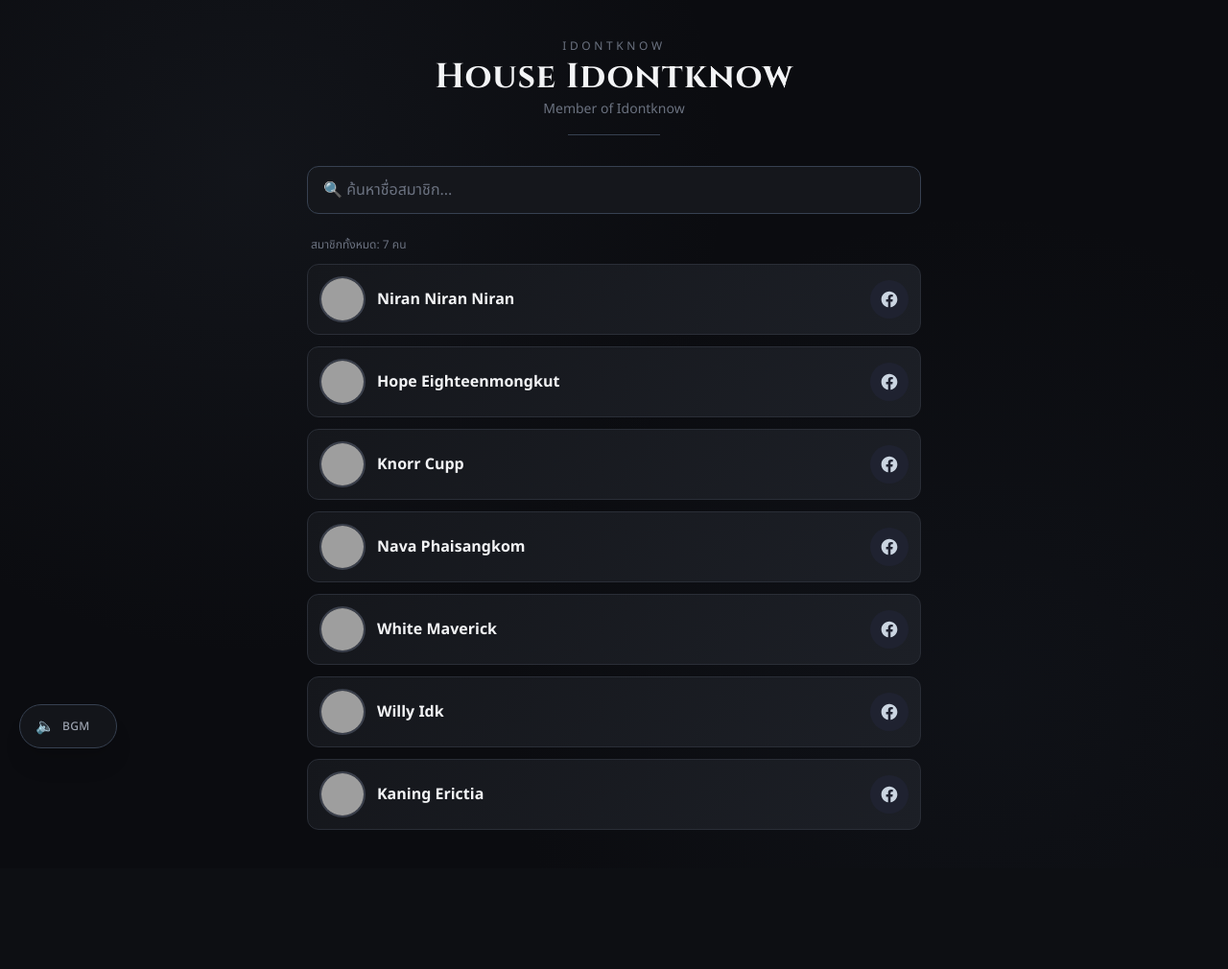
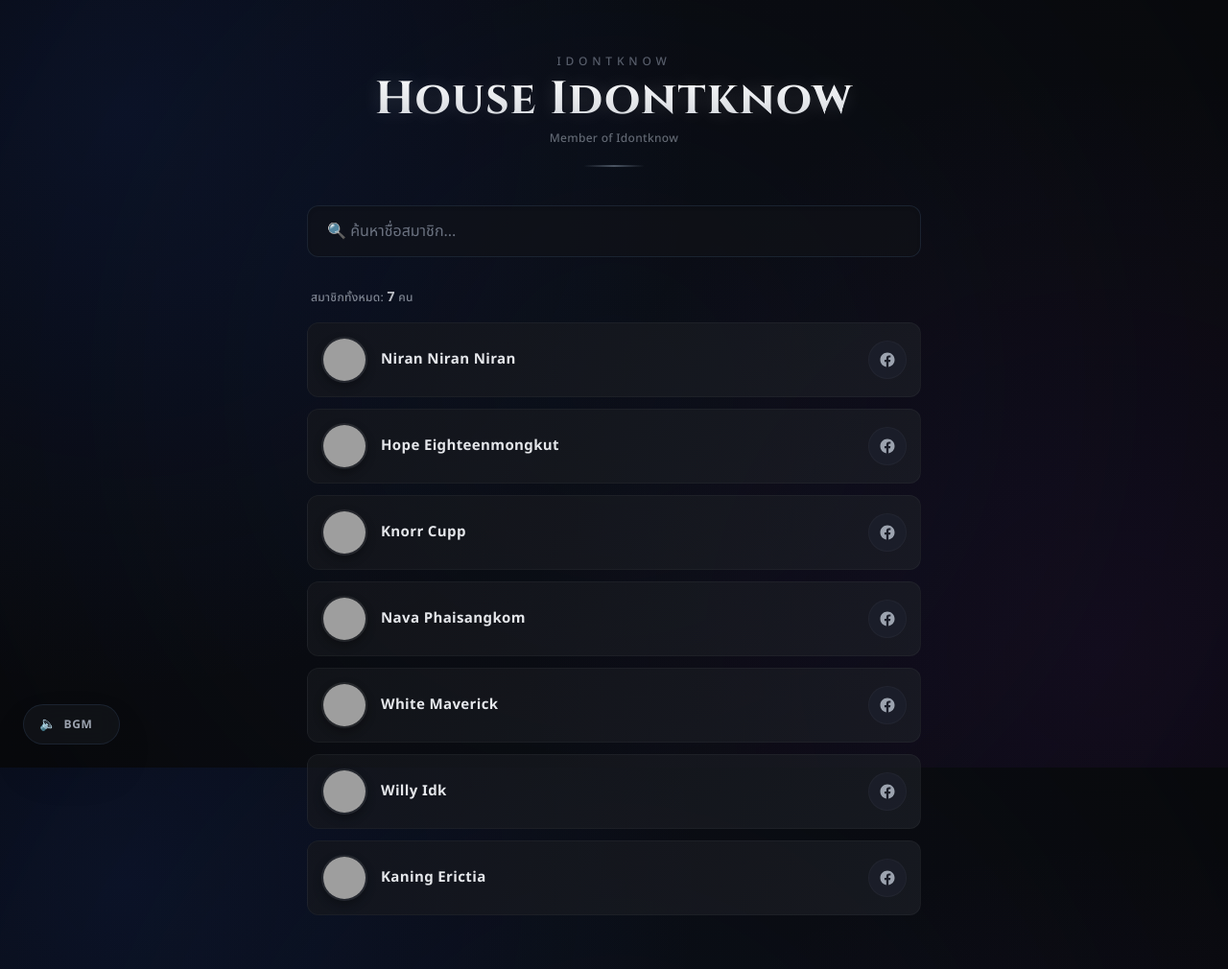
Before and after one commit to wisassitwinson-eng/fivem-family, a PHP site: page / in a window 1280 px wide. Shown: the whole page at 96% size. Before the commit the page ends 865 px from the top, so only its background shows below. Run offline with PHP 8.4, Linux system fonts and the light colour scheme; data comes from the database, SQL or seed files in the repository; some libraries are stand-ins or nearby versions; grey boxes are pictures that could not be loaded.

Commit message:
Update index.php

```diff
--- a/index.php
+++ b/index.php
@@ -2,12 +2,11 @@
 
 /**
  * index.php
- * หน้าแสดงรายชื่อสมาชิกตระกูล + ค้นหาแบบ Real-time
+ * หน้าแสดงรายชื่อสมาชิกตระกูล + ค้นหาแบบ Real-time (UI Premium Edition)
  */
 require_once 'db.php';
 
 // โหลดรายชื่อทั้งหมดตอนเปิดหน้าแรก (ก่อนพิมพ์ค้นหา)
-// เรียงคนที่ปักหมุด (pin_order ไม่เป็น NULL) ไว้บนสุดตามเลขน้อย->มาก แล้วตามด้วยคนที่เหลือเรียงตามชื่อ A-Z
 $sql = "SELECT id, name, facebook_url, avatar_url, pin_order FROM members
         ORDER BY (pin_order IS NULL) ASC, pin_order ASC, name ASC";
 $result = $conn->query($sql);
@@ -31,88 +30,120 @@
     <style>
         body {
             font-family: 'Noto Sans Thai', sans-serif;
-            background-color: #0b0c10;
+            background-color: #08090c;
+            /* อัปเกรดแบล็คกราวให้เนียนและมีมิติออร่าลึกขึ้น */
             background-image:
-                radial-gradient(circle at 20% 20%, rgba(60, 70, 85, 0.15) 0%, transparent 40%),
-                radial-gradient(circle at 80% 80%, rgba(40, 50, 65, 0.15) 0%, transparent 40%);
+                radial-gradient(circle at 10% 15%, rgba(29, 78, 216, 0.12) 0%, transparent 45%),
+                radial-gradient(circle at 90% 85%, rgba(88, 28, 135, 0.12) 0%, transparent 45%),
+                radial-gradient(circle at 50% 50%, rgba(15, 23, 42, 0.4) 0%, #08090c 100%);
+            background-attachment: fixed;
         }
 
         .font-house {
             font-family: 'Cinzel', serif;
+            text-shadow: 0 0 20px rgba(255, 255, 255, 0.15);
         }
 
+        /* การ์ดสไตล์กระจกโปร่งแสงหรู ๆ (Glassmorphism) */
         .card-row {
-            background: linear-gradient(135deg, #15171c 0%, #1c1f26 100%);
-            border: 1px solid #2a2e37;
-            transition: all 0.25s ease;
+            background: linear-gradient(135deg, rgba(21, 23, 28, 0.7) 0%, rgba(28, 31, 38, 0.7) 100%);
+            border: 1px solid rgba(255, 255, 255, 0.04);
+            backdrop-blur: 12px;
+            transition: all 0.3s cubic-bezier(0.25, 0.8, 0.25, 1);
         }
 
+        /* ลูกเล่น Hover ขอบเรืองแสงพร้อมดันมิติกล่อง */
         .card-row:hover {
-            border-color: #4a5568;
-            box-shadow: 0 0 18px rgba(120, 140, 170, 0.12);
-            transform: translateY(-1px);
+            border-color: rgba(255, 255, 255, 0.15);
+            box-shadow: 0 10px 25px -5px rgba(0, 0, 0, 0.5), 0 0 20px rgba(255, 255, 255, 0.03);
+            transform: translateY(-2px);
+            background: linear-gradient(135deg, rgba(26, 29, 36, 0.8) 0%, rgba(33, 37, 46, 0.8) 100%);
         }
 
         .avatar-ring {
-            border: 2px solid #3a3f4b;
+            border: 2px solid rgba(255, 255, 255, 0.08);
+            box-shadow: 0 4px 10px rgba(0, 0, 0, 0.3);
+            transition: all 0.3s ease;
+        }
+
+        .card-row:hover .avatar-ring {
+            border-color: rgba(255, 255, 255, 0.3);
+            transform: scale(1.04);
         }
 
         .fb-btn {
-            background-color: #1f2230;
-            transition: all 0.2s ease;
+            background-color: rgba(31, 34, 48, 0.6);
+            border: 1px solid rgba(255, 255, 255, 0.03);
+            transition: all 0.25s cubic-bezier(0.4, 0, 0.2, 1);
         }
 
         .fb-btn:hover {
-            background-color: #3b5998;
-            transform: scale(1.08);
+            background-color: #1877f2;
+            border-color: #1877f2;
+            box-shadow: 0 0 15px rgba(24, 119, 242, 0.4);
+            transform: translateY(-2px) scale(1.05);
+        }
+
+        /* แอนิเมชันตอนโหลดหน้าเว็บละมุน ๆ */
+        @keyframes fadeInUp {
+            from { opacity: 0; transform: translateY(15px); }
+            to { opacity: 1; transform: translateY(0); }
+        }
+
+        .animate-fade-in-up {
+            animation: fadeInUp 0.6s cubic-bezier(0.16, 1, 0.3, 1) forwards;
         }
 
         ::-webkit-scrollbar {
-            width: 8px;
+            width: 6px;
         }
 
         ::-webkit-scrollbar-track {
-            background: #0b0c10;
+            background: #08090c;
         }
 
         ::-webkit-scrollbar-thumb {
-            background: #2a2e37;
-            border-radius: 4px;
+            background: #1f222a;
+            border-radius: 10px;
+        }
+
+        ::-webkit-scrollbar-thumb:hover {
+            background: #2d313c;
         }
     </style>
 </head>
 
-<body class="min-h-screen text-gray-200">
+<body class="min-h-screen text-gray-200 antialiased selection:bg-gray-700 selection:text-white">
 
-    <div class="max-w-2xl mx-auto py-10 px-4">
+    <div class="max-w-2xl mx-auto py-14 px-4 animate-fade-in-up">
 
-        <div class="text-center mb-8">
-            <p class="text-gray-500 text-xs uppercase tracking-[0.3em] mb-1">Idontknow</p>
-            <h1 class="font-house text-3xl md:text-4xl font-bold text-gray-100 tracking-wide">
+        <div class="text-center mb-10">
+            <p class="text-gray-500 text-xs uppercase tracking-[0.4em] mb-2 font-medium opacity-80">Idontknow</p>
+            <h1 class="font-house text-4xl md:text-5xl font-bold bg-clip-text text-transparent bg-gradient-to-b from-gray-50 to-gray-300 tracking-wide">
                 House Idontknow
             </h1>
-            <p class="text-gray-500 text-sm mt-1">Member of Idontknow</p>
-            <div class="w-24 h-px bg-gray-700 mx-auto mt-4"></div>
+            <p class="text-gray-400 text-xs font-medium tracking-wide opacity-60 mt-2">Member of Idontknow</p>
+            <div class="w-16 h-[2px] bg-gradient-to-r from-transparent via-gray-600 to-transparent mx-auto mt-5"></div>
         </div>
 
-        <div class="relative mb-6">
+        <div class="relative mb-8">
             <input
                 type="text"
                 id="searchInput"
                 placeholder="🔍 ค้นหาชื่อสมาชิก..."
-                class="w-full bg-[#15171c] border border-gray-700 text-gray-200 placeholder-gray-500
-                   rounded-xl py-3 px-4 focus:outline-none focus:ring-2 focus:ring-gray-500
-                   focus:border-gray-500 transition"
+                class="w-full bg-[#111318]/60 border border-gray-800/80 text-gray-100 placeholder-gray-500
+                   rounded-xl py-3.5 px-5 focus:outline-none focus:ring-1 focus:ring-gray-600
+                   focus:border-gray-600 transition backdrop-blur-md shadow-inner"
                 autocomplete="off">
         </div>
 
-        <p class="text-gray-500 text-xs mb-3 px-1">
-            สมาชิกทั้งหมด: <span id="memberCount"><?= count($members) ?></span> คน
+        <p class="text-gray-400 text-xs font-medium mb-4 px-1 tracking-wide opacity-80">
+            สมาชิกทั้งหมด: <span id="memberCount" class="text-gray-200 font-bold text-sm"><?= count($members) ?></span> คน
         </p>
 
         <div id="memberList" class="space-y-3">
             <?php if (count($members) === 0): ?>
-                <p class="text-center text-gray-500 py-10">ยังไม่มีสมาชิกในตระกูล</p>
+                <p class="text-center text-gray-500 py-12 bg-[#111318]/30 rounded-xl border border-gray-900">ยังไม่มีสมาชิกในตระกูล</p>
             <?php else: ?>
                 <?php foreach ($members as $m): ?>
                     <?php
@@ -120,17 +151,17 @@
                     $fb   = htmlspecialchars($m['facebook_url']);
                     $avatar = htmlspecialchars($m['avatar_url'] ?: 'https://i.pravatar.cc/150?u=' . $m['id']);
                     ?>
-                    <div class="card-row rounded-xl p-3 flex items-center justify-between gap-3">
-                        <div class="flex items-center gap-3 min-w-0">
+                    <div class="card-row rounded-xl p-3.5 flex items-center justify-between gap-4">
+                        <div class="flex items-center gap-3.5 min-w-0">
                             <img src="<?= $avatar ?>" alt="<?= $name ?>" referrerpolicy="no-referrer"
                                 class="w-12 h-12 rounded-full object-cover avatar-ring flex-shrink-0">
                             <div class="min-w-0">
                                 <?php if ($fb): ?>
-                                    <a href="<?= $fb ?>" target="_blank" rel="noopener noreferrer" class="hover:underline">
-                                        <p class="font-bold text-gray-100 truncate"><?= $name ?></p>
+                                    <a href="<?= $fb ?>" target="_blank" rel="noopener noreferrer" class="hover:text-white transition-colors duration-200">
+                                        <p class="font-bold text-[15px] text-gray-200 truncate tracking-wide"><?= $name ?></p>
                                     </a>
                                 <?php else: ?>
-                                    <p class="font-bold text-gray-100 truncate"><?= $name ?></p>
+                                    <p class="font-bold text-[15px] text-gray-200 truncate tracking-wide"><?= $name ?></p>
                                 <?php endif; ?>
                             </div>
                         </div>
@@ -138,7 +169,7 @@
                             <a href="<?= $fb ?>" target="_blank" rel="noopener noreferrer"
                                 class="fb-btn w-10 h-10 rounded-full flex items-center justify-center flex-shrink-0"
                                 title="เปิดโปรไฟล์ Facebook">
-                                <svg xmlns="http://www.w3.org/2000/svg" viewBox="0 0 24 24" fill="#cbd5e1" class="w-5 h-5">
+                                <svg xmlns="http://www.w3.org/2000/svg" viewBox="0 0 24 24" fill="currentColor" class="w-[18px] h-[18px] text-gray-400 group-hover:text-white">
                                     <path d="M22 12.06C22 6.5 17.52 2 12 2S2 6.5 2 12.06c0 5 3.66 9.15 8.44 9.94v-7.03H7.9v-2.91h2.54V9.84c0-2.5 1.49-3.89 3.78-3.89 1.1 0 2.24.2 2.24.2v2.46h-1.26c-1.24 0-1.63.77-1.63 1.56v1.87h2.78l-.44 2.91h-2.34V22c4.78-.79 8.44-4.94 8.44-9.94z" />
                                 </svg>
                             </a>
@@ -152,13 +183,13 @@
     <div id="youtube-player" class="hidden"></div>
     <script src="https://www.youtube.com/iframe_api"></script>
 
-    <div class="fixed bottom-5 left-5 z-50 flex items-center gap-3 bg-[#15171c]/90 border border-gray-700 py-2.5 px-4 rounded-full shadow-xl backdrop-blur-sm group transition-all duration-300">
-        <button id="music-toggle" class="text-gray-300 hover:text-white flex items-center gap-2" title="เปิด/ปิดเพลง">
-            <span id="music-icon" class="text-base transition-transform active:scale-90">🔈</span>
-            <span class="text-xs font-medium tracking-wide text-gray-400 select-none">BGM</span>
+    <div class="fixed bottom-6 left-6 z-50 flex items-center gap-3 bg-[#111318]/90 border border-gray-800/80 py-2.5 px-4 rounded-full shadow-2xl backdrop-blur-md group transition-all duration-300 hover:border-gray-700">
+        <button id="music-toggle" class="text-gray-400 hover:text-white flex items-center gap-2 transition-colors duration-200" title="เปิด/ปิดเพลง">
+            <span id="music-icon" class="text-sm transition-transform active:scale-90">🔈</span>
+            <span class="text-xs font-semibold tracking-wider text-gray-400 select-none">BGM</span>
         </button>
         <input type="range" id="volume-slider" min="0" max="100" value="30"
-            class="w-0 opacity-0 group-hover:w-20 group-hover:opacity-100 h-1 bg-gray-700 rounded-lg appearance-none cursor-pointer accent-gray-400 transition-all duration-300"
+            class="w-0 opacity-0 group-hover:w-20 group-hover:opacity-100 h-1 bg-gray-800 rounded-lg appearance-none cursor-pointer accent-gray-400 transition-all duration-300"
             title="ปรับระดับเสียง">
     </div>
 
@@ -188,11 +219,9 @@
             const icon = document.getElementById('music-icon');
             const volumeSlider = document.getElementById('volume-slider');
 
-            // ตั้งระดับเสียงเริ่มต้นไว้ซอฟต์ ๆ ที่ 30% จะได้ไม่ดังเกินไปตอนกดเปิดครั้งแรก
             event.target.setVolume(30);
             volumeSlider.value = 30;
 
-            // ระบบคลิกปุ่มเปิด-ปิดเพลง
             toggleBtn.addEventListener('click', () => {
                 if (!isPlaying) {
                     player.playVideo();
@@ -205,7 +234,6 @@
                 }
             });
 
-            // ระบบเลื่อนสไลเดอร์เพื่อเพิ่ม-ลดระดับเสียงแบบเรียลไทม์
             volumeSlider.addEventListener('input', (e) => {
                 const vol = e.target.value;
                 player.setVolume(vol);
@@ -214,7 +242,6 @@
                 }
             });
 
-            // ฟังก์ชันคอยเปลี่ยนหน้าตาไอคอนลำโพงตามระดับความดังเสียง
             function updateIcon(vol) {
                 if (vol == 0) {
                     icon.innerText = '🔇';
@@ -228,6 +255,7 @@
             }
         }
     </script>
+
     <script>
         const searchInput = document.getElementById('searchInput');
         const memberList = document.getElementById('memberList');
@@ -242,7 +270,7 @@
 
         function renderMembers(members) {
             if (members.length === 0) {
-                memberList.innerHTML = '<p class="text-center text-gray-500 py-10">ไม่พบสมาชิกที่ค้นหา</p>';
+                memberList.innerHTML = '<p class="text-center text-gray-500 py-12 bg-[#111318]/30 rounded-xl border border-gray-900">ไม่พบสมาชิกที่ค้นหา</p>';
                 memberCount.textContent = 0;
                 return;
             }
@@ -258,19 +286,19 @@
             <a href="${fb}" target="_blank" rel="noopener noreferrer"
                class="fb-btn w-10 h-10 rounded-full flex items-center justify-center flex-shrink-0"
                title="เปิดโปรไฟล์ Facebook">
-                <svg xmlns="http://www.w3.org/2000/svg" viewBox="0 0 24 24" fill="#cbd5e1" class="w-5 h-5">
+                <svg xmlns="http://www.w3.org/2000/svg" viewBox="0 0 24 24" fill="currentColor" class="w-[18px] h-[18px] text-gray-400">
                     <path d="M22 12.06C22 6.5 17.52 2 12 2S2 6.5 2 12.06c0 5 3.66 9.15 8.44 9.94v-7.03H7.9v-2.91h2.54V9.84c0-2.5 1.49-3.89 3.78-3.89 1.1 0 2.24.2 2.24.2v2.46h-1.26c-1.24 0-1.63.77-1.63 1.56v1.87h2.78l-.44 2.91h-2.34V22c4.78-.79 8.44-4.94 8.44-9.94z"/>
                 </svg>
             </a>` : '';
 
                 const nameSection = fb ? `
-                <a href="${fb}" target="_blank" rel="noopener noreferrer" class="hover:underline">
-                    <p class="font-bold text-gray-100 truncate">${name}</p>
-                </a>` : `<p class="font-bold text-gray-100 truncate">${name}</p>`;
+                <a href="${fb}" target="_blank" rel="noopener noreferrer" class="hover:text-white transition-colors duration-200">
+                    <p class="font-bold text-[15px] text-gray-200 truncate tracking-wide">${name}</p>
+                </a>` : `<p class="font-bold text-[15px] text-gray-200 truncate tracking-wide">${name}</p>`;
 
                 return `
-        <div class="card-row rounded-xl p-3 flex items-center justify-between gap-3">
-            <div class="flex items-center gap-3 min-w-0">
+        <div class="card-row rounded-xl p-3.5 flex items-center justify-between gap-4">
+            <div class="flex items-center gap-3.5 min-w-0">
                 <img src="${avatar}" alt="${name}" referrerpolicy="no-referrer" class="w-12 h-12 rounded-full object-cover avatar-ring flex-shrink-0">
                 <div class="min-w-0">
                     ${nameSection}
@@ -285,7 +313,6 @@
             clearTimeout(debounceTimer);
             const keyword = searchInput.value.trim();
 
-            // หน่วงเวลาเล็กน้อยเพื่อลดการยิง request ถี่เกินไป
             debounceTimer = setTimeout(() => {
                 fetch('search.php?q=' + encodeURIComponent(keyword))
                     .then(res => res.json())
```
